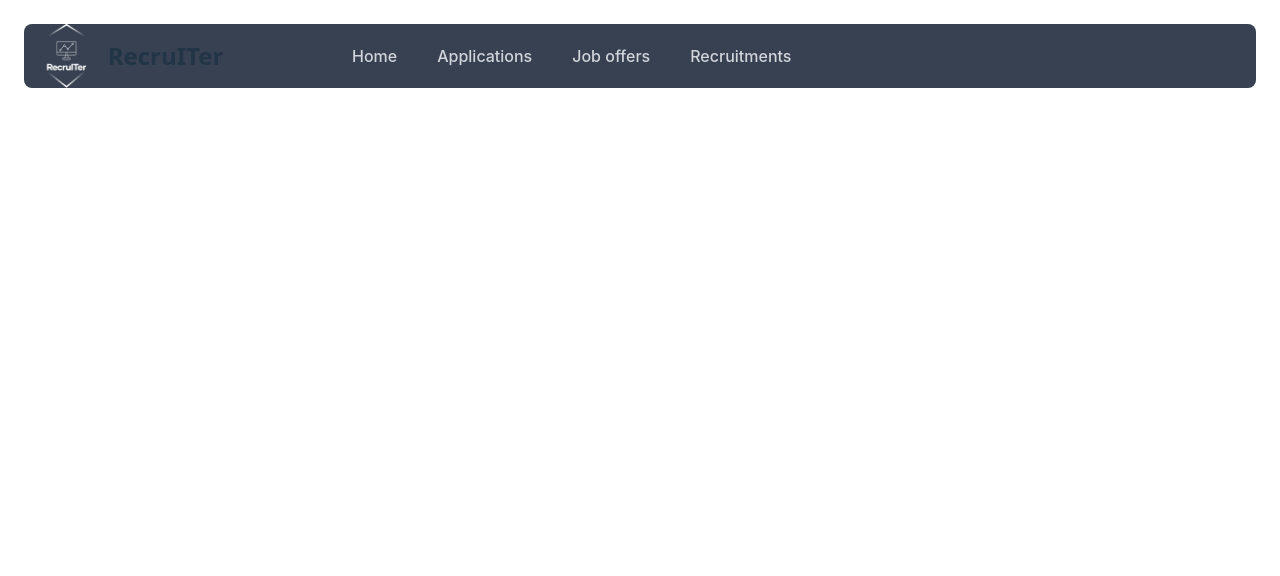
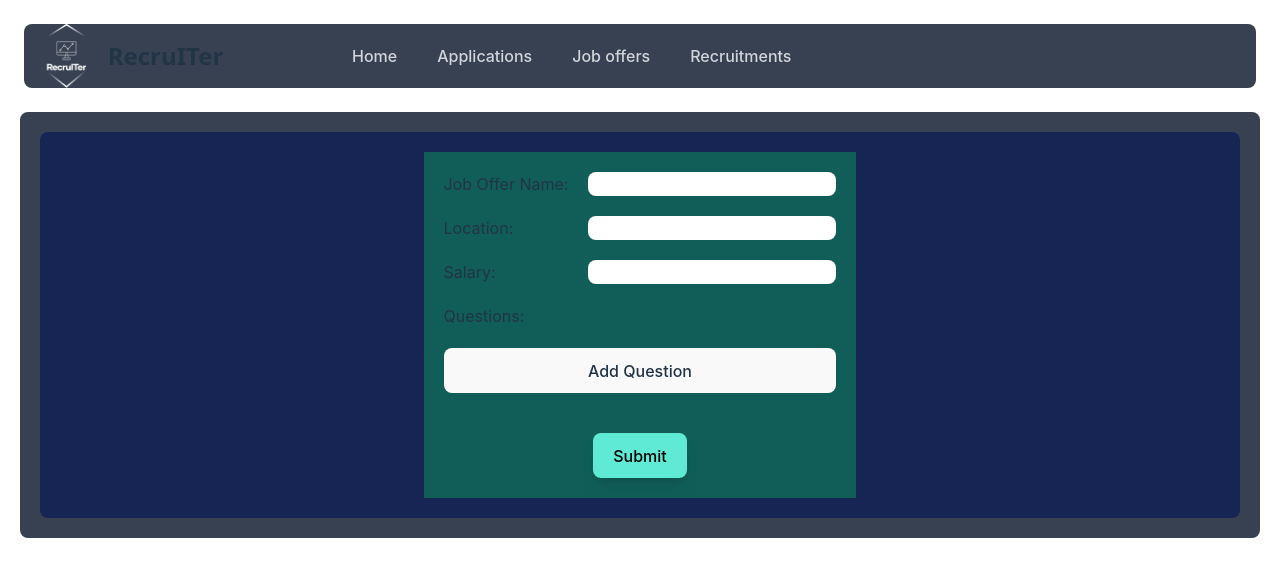
Before and after one commit to Rekruiter/pjwstk-RecruITer, a React (Vite) app in the folder client/: page /job-offers/new in a window 1280 px wide. Shown: the top 576 px of the page. Built offline with nearby package versions, Linux system fonts and the light colour scheme.

Commit message:
Add initial job offer form

```diff
--- a/client/package.json
+++ b/client/package.json
@@ -11,10 +11,12 @@
   },
   "dependencies": {
     "autoprefixer": "^10.4.14",
+    "formik": "^2.4.2",
     "postcss": "^8.4.24",
     "react": "^18.2.0",
     "react-dom": "^18.2.0",
-    "react-router-dom": "^6.13.0"
+    "react-router-dom": "^6.13.0",
+    "yup": "^1.2.0"
   },
   "devDependencies": {
     "@types/react": "^18.0.37",
--- a/client/src/App.tsx
+++ b/client/src/App.tsx
@@ -4,6 +4,8 @@ import Navigation from "./components/fragments/Navigation";
 import MainContent from "./components/fragments/MainContent";
 import NotFound from "./components/other/NotFound";
 import JobOfferList from "./components/job-offers/JobOffersList";
+import JobOfferPreview from "./components/job-offers/JobOfferPreview";
+import JobOfferForm from "./components/job-offers/JobOfferForm";
 
 function App() {
   return (
@@ -13,6 +15,8 @@ function App() {
         <Route path="/" element={<MainContent />} />
         <Route path="/applications" element={<NotFound />} />
         <Route path="/job-offers" element={<JobOfferList />} />
+        <Route path="/job-offers/new" element={<JobOfferForm />} />
+        <Route path="/job-offers/:id" element={<JobOfferPreview />} />
         <Route path="/recruitments" element={<NotFound />} />
       </Routes>
     </>
--- /dev/null
+++ b/client/src/components/job-offers/JobOfferForm.tsx
@@ -0,0 +1,120 @@
+import React, { FormEvent, useState } from "react";
+import { redirect, useNavigate } from "react-router-dom";
+
+interface QuestionForm {
+  question: string;
+}
+
+export default function JobOfferForm() {
+  const navigate = useNavigate();
+  const [jobName, setJobName] = useState("");
+  const [location, setLocation] = useState("");
+  const [salary, setSalary] = useState("");
+  const [questions, setQuestions] = useState<QuestionForm[]>([]);
+
+  const handleQuestionChange = (index: number, value: string) => {
+    const newQuestions = [...questions];
+    newQuestions[index] = { question: value };
+    setQuestions(newQuestions);
+  };
+
+  const handleAddQuestion = () => {
+    setQuestions([...questions, { question: "" }]);
+  };
+
+  const handleRemoveQuestion = (index: number) => {
+    const newQuestions = [...questions];
+    newQuestions.splice(index, 1);
+    setQuestions(newQuestions);
+  };
+
+  const handleSubmit = (event: FormEvent) => {
+    event.preventDefault();
+
+    // Form submission logic goes here
+    // You can access the form data like jobName, location, salary, and questions
+
+    // Reset form fields after submission
+    setJobName("");
+    setLocation("");
+    setSalary("");
+    setQuestions([]);
+    navigate("/job-offers");
+  };
+
+  return (
+    <div className="mx-5 flex-1">
+      <div className="bg-gray-700 rounded-lg flex flex-col">
+        <div className="m-5 bg-blue-950 rounded-lg flex flex-col justify-center items-center">
+          <form onSubmit={handleSubmit} className="bg-teal-800 m-5">
+            <div className="m-5 flex justify-between gap-5">
+              <label htmlFor="jobName">Job Offer Name:</label>
+              <input
+                className="bg-white rounded-lg text-black"
+                type="text"
+                id="jobName"
+                value={jobName}
+                onChange={(e) => setJobName(e.target.value)}
+              />
+            </div>
+
+            <div className="m-5 flex justify-between gap-5">
+              <label htmlFor="location">Location:</label>
+              <input
+                className="bg-white rounded-lg text-black"
+                type="text"
+                id="location"
+                value={location}
+                onChange={(e) => setLocation(e.target.value)}
+              />
+            </div>
+
+            <div className="m-5 flex justify-between gap-5">
+              <label htmlFor="salary">Salary:</label>
+              <input
+                className="bg-white rounded-lg text-black"
+                type="text"
+                id="salary"
+                value={salary}
+                onChange={(e) => setSalary(e.target.value)}
+              />
+            </div>
+
+            <div className="m-5 flex flex-col justify-between gap-5">
+              <h3>Questions:</h3>
+              {questions.map((question, index) => (
+                <div key={index} className="flex flex-row">
+                  <input
+                    className="bg-white rounded-lg text-black"
+                    type="text"
+                    id={`question-${index}`}
+                    value={question.question}
+                    onChange={(e) =>
+                      handleQuestionChange(index, e.target.value)
+                    }
+                  />
+                  <button
+                    type="button"
+                    className="ml-4 bg-red text-white border-none p-1"
+                    onClick={() => handleRemoveQuestion(index)}>
+                    delete
+                  </button>
+                </div>
+              ))}
+              <button type="button" onClick={handleAddQuestion}>
+                Add Question
+              </button>
+            </div>
+            <div className="text-center">
+              <button
+                className="rounded-lg shadow-lg bg-teal-300 m-5 text-black"
+                type="submit">
+                Submit
+              </button>
+            </div>
+          </form>
+        </div>
+      </div>
+    </div>
+  );
+}
--- /dev/null
+++ b/client/src/components/job-offers/JobOfferPreview.tsx
@@ -0,0 +1,16 @@
+import React from "react";
+import { useParams } from "react-router-dom";
+
+export default function JobOfferPreview() {
+  const { id } = useParams();
+  return (
+    <div className="mx-5 flex-1">
+      <div className="bg-gray-700 rounded-lg flex flex-col">
+        <div className="m-5 bg-blue-950 rounded-lg flex flex-col">
+            There are going to be
+          Applications for job offer with id : {id}
+        </div>
+      </div>
+    </div>
+  );
+}
--- a/client/src/components/job-offers/JobOffersList.tsx
+++ b/client/src/components/job-offers/JobOffersList.tsx
@@ -1,6 +1,8 @@
 import React from "react";
+import { useNavigate } from "react-router-dom";
 
 type jobOfferItem = {
+  id: string;
   position: string;
   location: string;
   salary: string;
@@ -8,16 +10,19 @@ type jobOfferItem = {
 
 const mockedJobOffers: jobOfferItem[] = [
   {
+    id: "1",
     position: "Junior Frontend Developer",
     location: "Warsaw",
     salary: "5000 PLN",
   },
   {
+    id: "2",
     position: "Mid C# Developer",
     location: "Remote",
     salary: "8900 PLN",
   },
   {
+    id: "3",
     position: "Senior Java Developer",
     location: "Cracow",
     salary: "11200 PLN",
@@ -27,10 +32,12 @@ const mockedJobOffers: jobOfferItem[] = [
 const headers = ["Position", "Location", "Salary"];
 
 export default function JobOfferList() {
+  const navigate = useNavigate();
+
   return (
-    <div className="mx-5 flex-1 flex flex-col">
-      <div className="flex-1 bg-gray-700 flex flex-col rounded-lg">
-        <div className="flex-1 m-5 bg-blue-950 flex rounded-lg flex-col">
+    <div className="mx-5 flex-1">
+      <div className="bg-gray-700 rounded-lg flex flex-col">
+        <div className="m-5 bg-blue-950 rounded-lg flex flex-col">
           <div className="m-5 bg-teal-600 p-5 rounded-lg flex flex-col gap-5">
             <h2 className="text-xl font-bold text-black text-">
               User's company name
@@ -43,9 +50,12 @@ export default function JobOfferList() {
               ))}
             </div>
           </div>
-          <div className="flex flex-col gap-5">
+          <div className="flex flex-col gap-5 overflow-auto mx-5">
             {mockedJobOffers.map((jobOffer) => (
-              <div className="bg-teal-400 flex flex-row justify-evenly mx-5 rounded-lg px-5">
+              <div
+                className="bg-teal-400 flex flex-row justify-evenly rounded-lg px-5"
+                onClick={() => navigate(`/job-offers/${jobOffer.id}`)}
+                key={jobOffer.id}>
                 <p className="text-lg font-semibold text-black w-56 text-start">
                   {jobOffer.position}
                 </p>
@@ -59,8 +69,10 @@ export default function JobOfferList() {
               </div>
             ))}
           </div>
-          <div className="mx-5 flex flex-row justify-end">
-            <button className="w-52 mt-5 bg-teal-600 hover:bg-teal-300 text-white hover:text-gray-900">
+          <div className="m-5 flex flex-row justify-end">
+            <button
+              className="w-52 mt-5 bg-teal-600 hover:bg-teal-300 text-white hover:text-gray-900"
+              onClick={() => navigate("/job-offers/new")}>
               ADD NEW JOB OFFER
             </button>
           </div>
--- a/client/src/index.css
+++ b/client/src/index.css
@@ -18,14 +18,15 @@
   -webkit-text-size-adjust: 100%;
 }
 
-*{
+* {
   padding: 0;
   margin: 0;
+  box-sizing: border-box;
 }
 
 body {
   min-width: 320px;
-  height: 100%;
+  min-height: 100%;
 }
 
 h1 {
```
Also changed, not shown: 1 other file (tests, documents, lock files or other folders).
